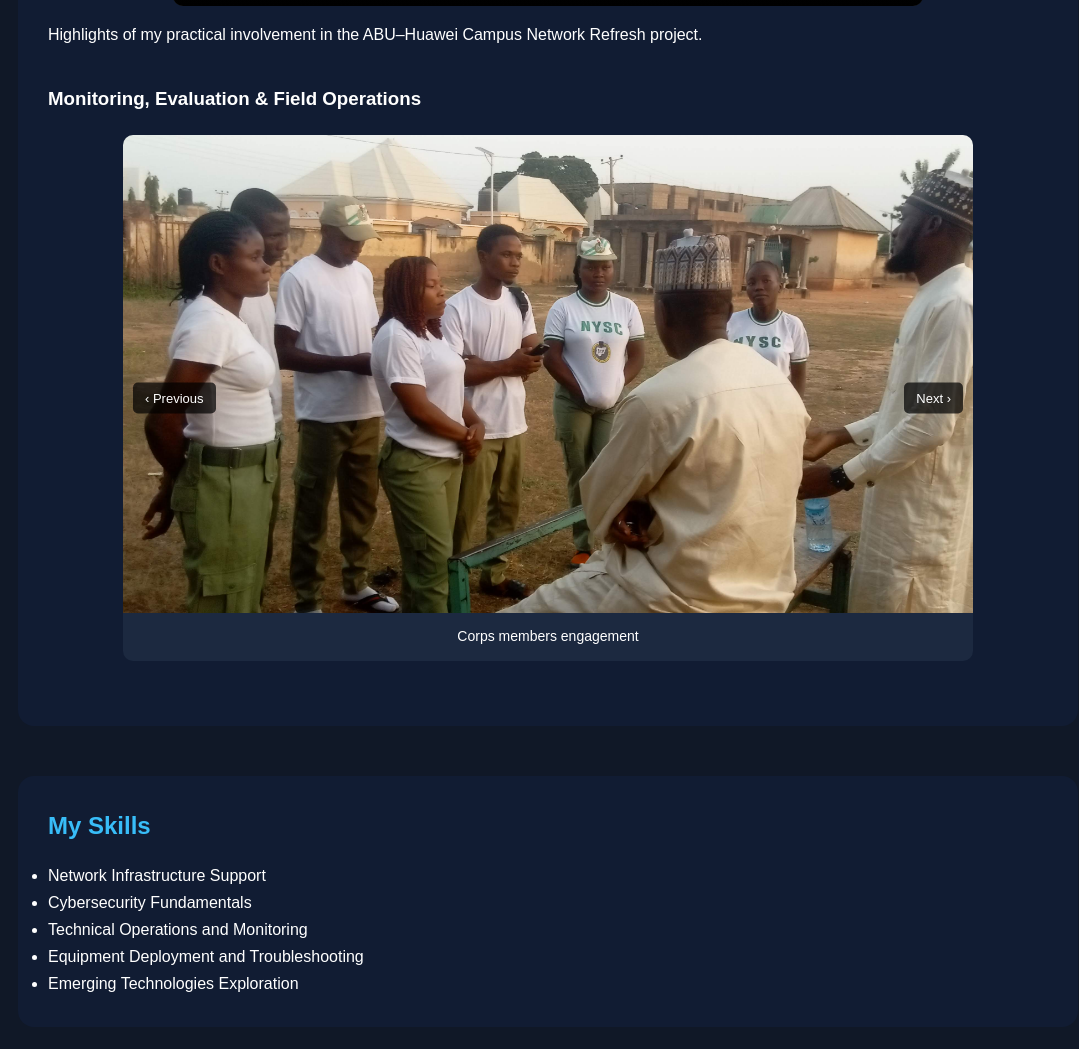
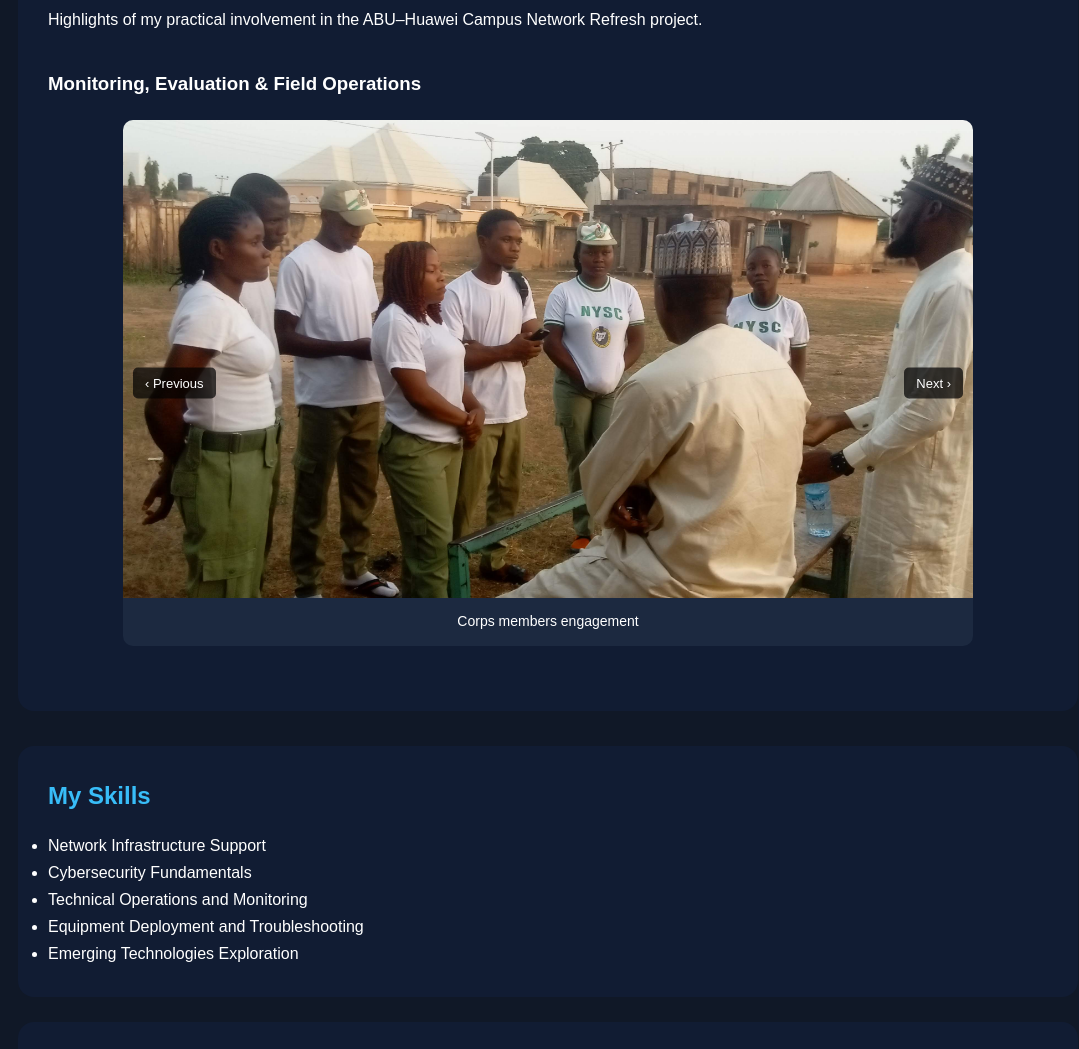
Before and after one commit to A-A-Gozan/personal-portfolio-website, a plain HTML site: page HTML Pages/index.html in a window 1280 px wide. Shown: the part 2040-3089 px from the top of the page, without its empty margins (92-1171 px from the left). Drawn offline with Linux system fonts and the light colour scheme; grey boxes are pictures that could not be loaded.

Commit message:
Update style.css

```diff
--- a/CSS Files/style.css
+++ b/CSS Files/style.css
@@ -120,7 +120,7 @@ section h2 {
 
 #field-experience {
     max-width: 1100px;
-    margin: 50px auto 0;
+    margin: 35px auto 0;
 }
 
 .media-category {
@@ -318,5 +318,5 @@ footer {
     }
 }
 #skills {
-    margin-top: 50px;
+    margin-top: 35px;
 }
```
